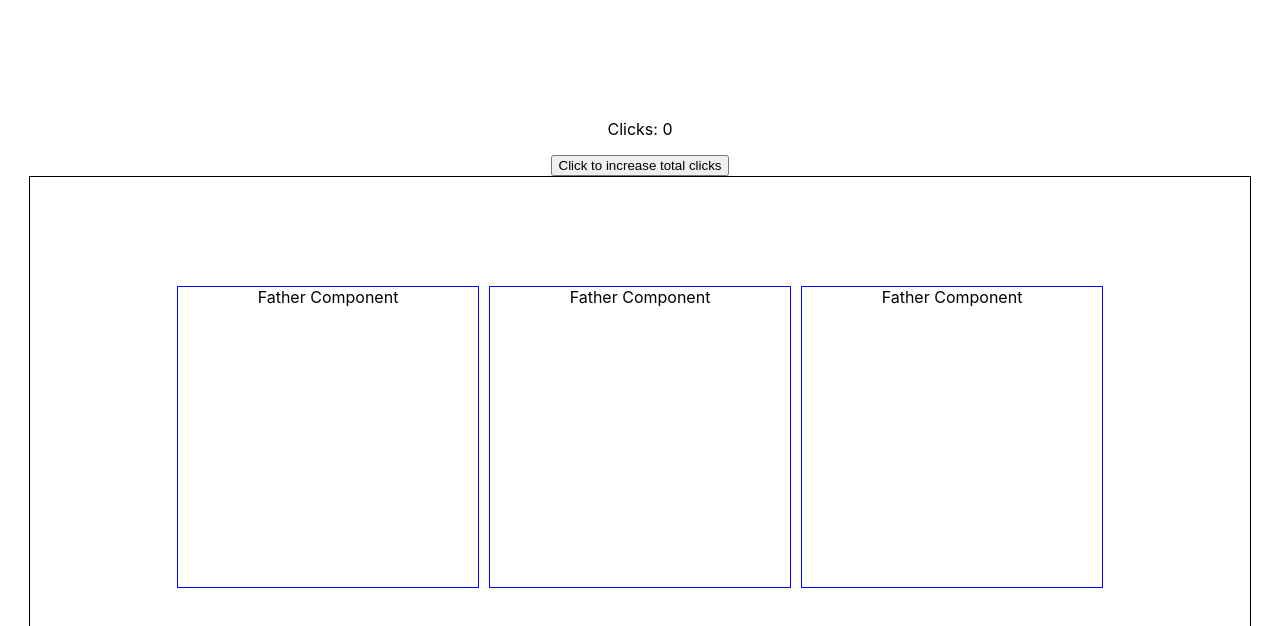
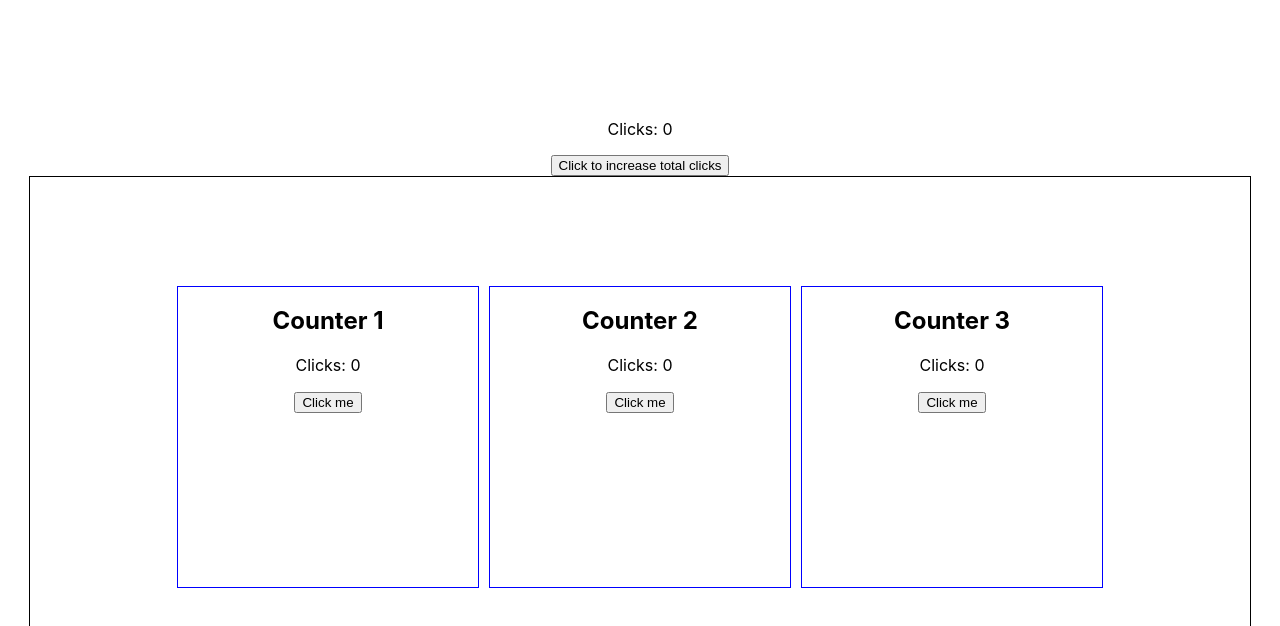
Before and after one commit to ddfilipov/react-context-test, a React (Create React App) app: page / in a window 1280 px wide. Shown: the top 626 px of the page. Built offline with nearby package versions, Linux system fonts and the light colour scheme.

Commit message:
most basic logic added

```diff
--- a/src/components/FatherCounter.tsx
+++ b/src/components/FatherCounter.tsx
@@ -1,3 +1,4 @@
+import { FC } from "react";
 import styled from "styled-components";
 
 const Container = styled.div`
@@ -5,6 +6,19 @@ const Container = styled.div`
     min-height: 300px;
     min-width: 300px;
 `;
-export const FatherCounter = () => {
-    return <Container>Father Component</Container>;
+
+interface FatherCounterProps {
+    numberOfClicks: number;
+    clickFunction: () => void;
+    name: string;
+}
+
+export const FatherCounter: FC<FatherCounterProps> = ({ clickFunction, numberOfClicks, name }) => {
+    return (
+        <Container>
+            <h2>{name}</h2>
+            <p>Clicks: {numberOfClicks}</p>
+            <button onClick={clickFunction}>Click me</button>
+        </Container>
+    );
 };
--- a/src/components/MainContainer.tsx
+++ b/src/components/MainContainer.tsx
@@ -25,19 +25,31 @@ const Container = styled.div`
 
 export const MainContainer = () => {
     const [totalClicks, settotalClicks] = useState<number>(0);
+    const [clicksA, setClicksA] = useState<number>(0);
+    const [clicksB, setClicksB] = useState<number>(0);
+    const [clicksC, setClicksC] = useState<number>(0);
 
-    const clicky = () => {
+    const clickA = () => {
+        setClicksA(clicksA + 1);
+        settotalClicks(totalClicks + 1);
+    };
+    const clickB = () => {
+        setClicksB(clicksB + 1);
+        settotalClicks(totalClicks + 1);
+    };
+    const clickC = () => {
+        setClicksC(clicksC + 1);
         settotalClicks(totalClicks + 1);
     };
 
     return (
         <Wrapper>
             <p>Clicks: {totalClicks}</p>
-            <button onClick={clicky}>Click to increase total clicks</button>
+            <button onClick={() => settotalClicks(totalClicks + 1)}>Click to increase total clicks</button>
             <Container>
-                <FatherCounter />
-                <FatherCounter />
-                <FatherCounter />
+                <FatherCounter clickFunction={clickA} numberOfClicks={clicksA} name={"Counter 1"} />
+                <FatherCounter clickFunction={clickB} numberOfClicks={clicksB} name={"Counter 2"} />
+                <FatherCounter clickFunction={clickC} numberOfClicks={clicksC} name={"Counter 3"} />
             </Container>
         </Wrapper>
     );
```
